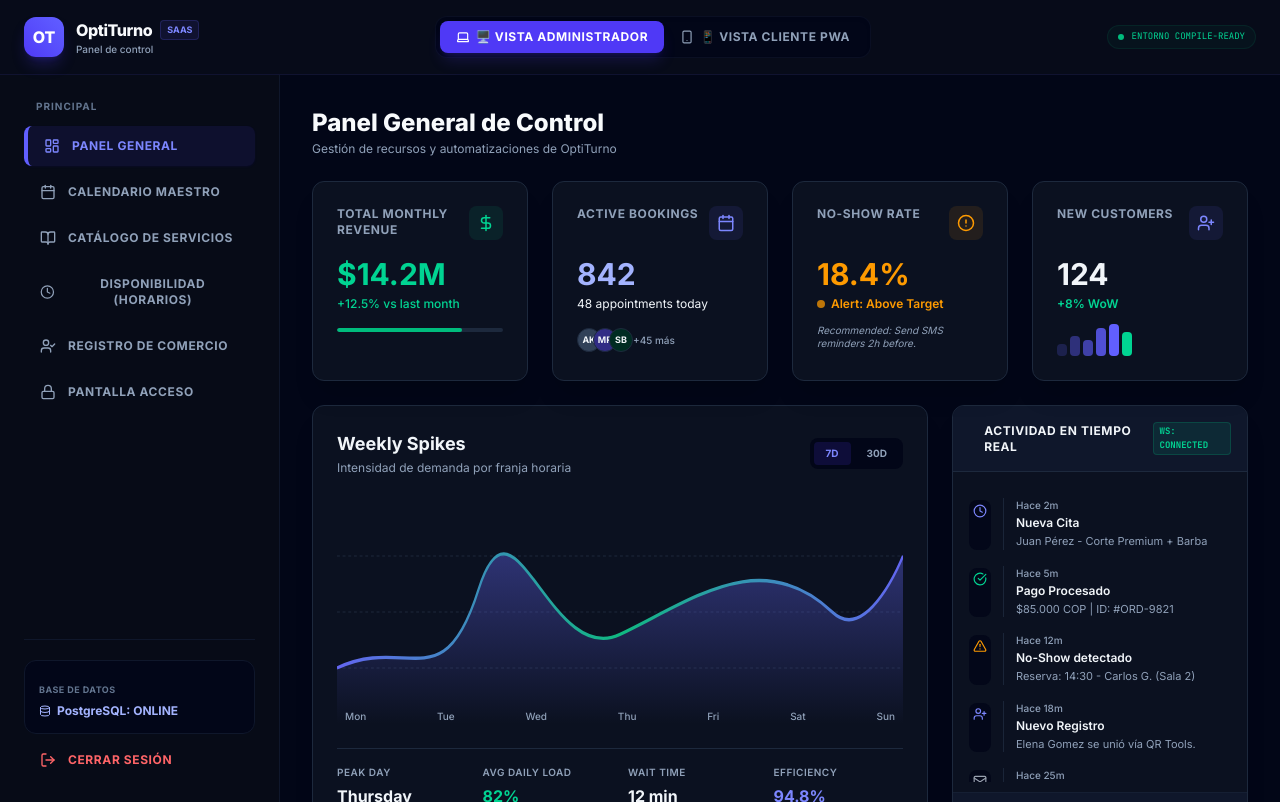
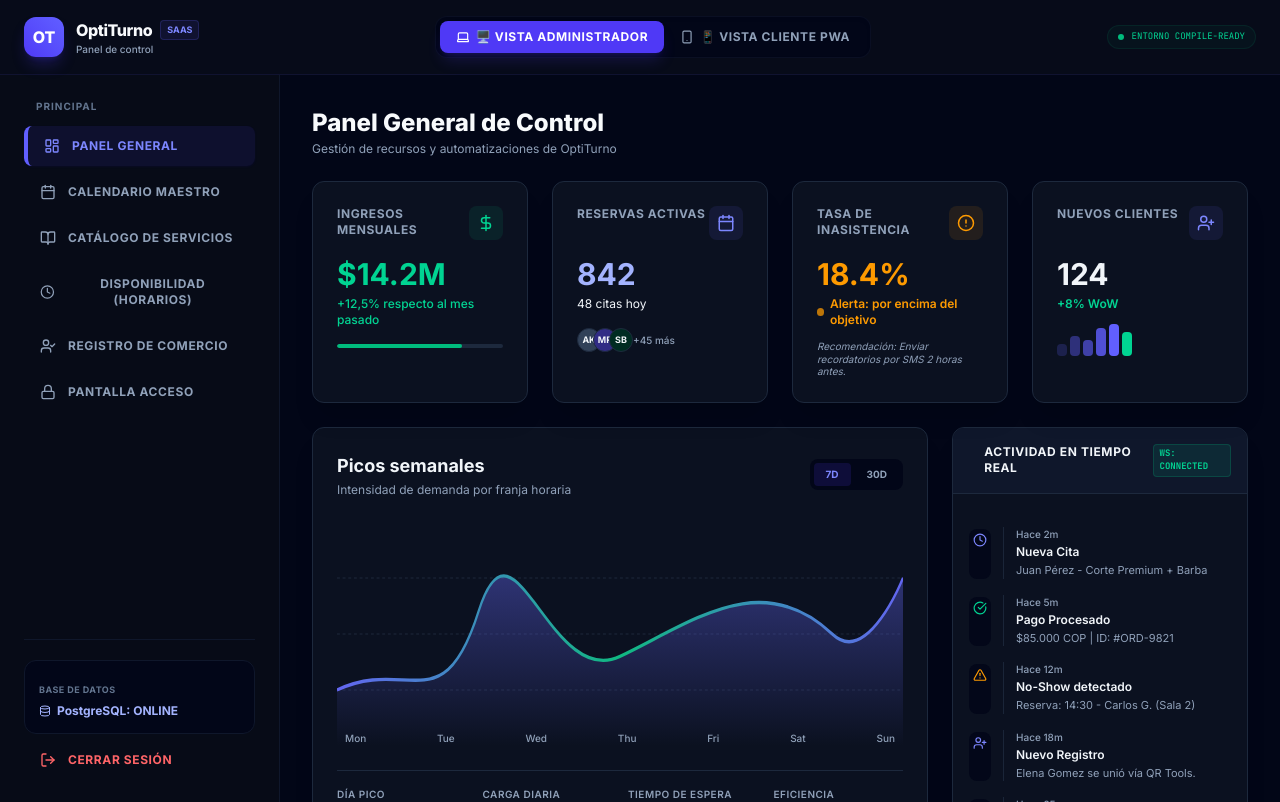
Before and after one commit to Alejandro-27/OptiTurno, a React (Vite) app in the folder frontend/: page / in a window 1280 px wide. Built offline with nearby package versions, Linux system fonts and the light colour scheme.

Commit message:
Traducción

```diff
--- a/frontend/src/components/AdminDashboard.tsx
+++ b/frontend/src/components/AdminDashboard.tsx
@@ -49,34 +49,34 @@
       {/* KPI Grid */}
       <div className="grid grid-cols-1 sm:grid-cols-2 lg:grid-cols-4 gap-6">
 
-        {/* KPI 1: Revenue (Emerald) */}
+        {/* KPI 1: Ingresos mensuales */}
         <div className="bg-[#0b1120] border border-slate-800 p-6 rounded-xl hover:border-slate-700 transition-all shadow-xl relative overflow-hidden group">
           <div className="flex justify-between items-start">
-            <span className="text-slate-400 text-xs font-bold uppercase tracking-wider">Total Monthly Revenue</span>
+            <span className="text-slate-400 text-xs font-bold uppercase tracking-wider">Ingresos mensuales</span>
             <div className="p-2 bg-emerald-500/10 rounded-lg text-emerald-400">
               <DollarSign size={18} />
             </div>
           </div>
           <div className="mt-4">
             <span className="text-3xl font-bold text-emerald-400 font-sans">$14.2M</span>
-            <span className="block text-emerald-400 text-xs font-medium mt-1">+12.5% vs last month</span>
+            <span className="block text-emerald-400 text-xs font-medium mt-1">+12,5% respecto al mes pasado</span>
           </div>
           <div className="w-full h-1 bg-slate-800 rounded-full mt-4 overflow-hidden">
             <div className="h-full bg-emerald-500 rounded-full w-3/4 transition-all duration-1000"></div>
           </div>
         </div>
 
-        {/* KPI 2: Active Bookings (Indigo) */}
+        {/* KPI 2: Reservas activas */}
         <div className="bg-[#0b1120] border border-slate-800 p-6 rounded-xl hover:border-slate-700 transition-all shadow-xl relative overflow-hidden group">
           <div className="flex justify-between items-start">
-            <span className="text-slate-400 text-xs font-bold uppercase tracking-wider">Active Bookings</span>
+            <span className="text-slate-400 text-xs font-bold uppercase tracking-wider">Reservas activas</span>
             <div className="p-2 bg-indigo-500/10 rounded-lg text-indigo-400">
               <Calendar size={18} />
             </div>
           </div>
           <div className="mt-4">
             <span className="text-3xl font-bold text-indigo-300 font-sans">842</span>
-            <span className="block text-slate-450 text-xs mt-1">48 appointments today</span>
+            <span className="block text-slate-450 text-xs mt-1">48 citas hoy</span>
           </div>
           <div className="flex -space-x-2 mt-4 items-center">
             <span className="w-6 h-6 rounded-full border border-slate-800 bg-slate-700 flex items-center justify-center text-[9px] font-bold">AK</span>
@@ -86,10 +86,10 @@
           </div>
         </div>
 
-        {/* KPI 3: No-Show Rate (Amber Warn) */}
+        {/* KPI 3: Tasa de inasistencia */}
         <div className="bg-[#0b1120] border border-slate-800 p-6 rounded-xl hover:border-slate-700 transition-all shadow-xl relative overflow-hidden group">
           <div className="flex justify-between items-start">
-            <span className="text-slate-400 text-xs font-bold uppercase tracking-wider">No-Show Rate</span>
+            <span className="text-slate-400 text-xs font-bold uppercase tracking-wider">Tasa de inasistencia</span>
             <div className="p-2 bg-amber-500/10 rounded-lg text-amber-500">
               <AlertCircle size={18} />
             </div>
@@ -98,16 +98,16 @@
             <span className="text-3xl font-bold text-amber-500 font-sans">18.4%</span>
             <div className="flex items-center gap-1.5 mt-1">
               <span className="w-2 h-2 rounded-full bg-amber-500 animate-pulse"></span>
-              <span className="text-amber-500 text-xs font-semibold">Alert: Above Target</span>
+              <span className="text-amber-500 text-xs font-semibold">Alerta: por encima del objetivo</span>
             </div>
           </div>
-          <p className="text-[10px] text-slate-400 mt-3 italic leading-tight">Recommended: Send SMS reminders 2h before.</p>
+          <p className="text-[10px] text-slate-400 mt-3 italic leading-tight">Recomendación: Enviar recordatorios por SMS 2 horas antes.</p>
         </div>
 
-        {/* KPI 4: New Customers */}
+        {/* KPI 4: Nuevos clientes */}
         <div className="bg-[#0b1120] border border-slate-800 p-6 rounded-xl hover:border-slate-700 transition-all shadow-xl relative overflow-hidden group">
           <div className="flex justify-between items-start">
-            <span className="text-slate-400 text-xs font-bold uppercase tracking-wider">New Customers</span>
+            <span className="text-slate-400 text-xs font-bold uppercase tracking-wider">Nuevos clientes</span>
             <div className="p-2 bg-indigo-500/10 rounded-lg text-indigo-400">
               <UserPlus size={18} />
             </div>
@@ -131,11 +131,11 @@
       {/* Main Charts & Stream */}
       <div className="grid grid-cols-1 lg:grid-cols-3 gap-6">
 
-        {/* Weekly Spikes: High Fidelity Demands graph */}
+        {/* Picos semanales: Gráfico de demandas de alta fidelidad */}
         <div className="lg:col-span-2 bg-[#0b1120] border border-slate-800 rounded-xl p-6 flex flex-col justify-between shadow-xl">
           <div className="flex justify-between items-center">
             <div>
-              <h3 className="text-lg font-bold text-slate-100">Weekly Spikes</h3>
+              <h3 className="text-lg font-bold text-slate-100">Picos semanales</h3>
               <p className="text-xs text-slate-400 mt-0.5">Intensidad de demanda por franja horaria</p>
             </div>
             <div className="flex gap-1 bg-slate-950 p-1 rounded-lg">
@@ -175,19 +175,19 @@
           {/* Graph metadata metrics row */}
           <div className="grid grid-cols-2 md:grid-cols-4 gap-4 pt-4 border-t border-slate-800 text-center md:text-left">
             <div>
-              <p className="text-[10px] text-slate-400 font-semibold uppercase tracking-wider">Peak Day</p>
-              <p className="text-base font-bold text-slate-100 mt-1">Thursday</p>
+              <p className="text-[10px] text-slate-400 font-semibold uppercase tracking-wider">Día pico</p>
+              <p className="text-base font-bold text-slate-100 mt-1">Jueves</p>
             </div>
             <div>
-              <p className="text-[10px] text-slate-400 font-semibold uppercase tracking-wider">Avg Daily Load</p>
+              <p className="text-[10px] text-slate-400 font-semibold uppercase tracking-wider">Carga diaria promedio</p>
               <p className="text-base font-bold text-emerald-400 mt-1">82%</p>
             </div>
             <div>
-              <p className="text-[10px] text-slate-400 font-semibold uppercase tracking-wider">Wait Time</p>
+              <p className="text-[10px] text-slate-400 font-semibold uppercase tracking-wider">Tiempo de espera</p>
               <p className="text-base font-bold text-slate-100 mt-1">12 min</p>
             </div>
             <div>
-              <p className="text-[10px] text-slate-400 font-semibold uppercase tracking-wider">Efficiency</p>
+              <p className="text-[10px] text-slate-400 font-semibold uppercase tracking-wider">Eficiencia</p>
               <p className="text-base font-bold text-indigo-400 mt-1">94.8%</p>
             </div>
           </div>
@@ -290,7 +290,7 @@
           <div className="absolute -top-12 -right-12 w-32 h-32 bg-indigo-500/10 rounded-full blur-2xl group-hover:bg-indigo-500/20 transition-all duration-500"></div>
 
           <div className="relative z-20">
-            <span className="bg-indigo-600 text-white px-2.5 py-0.5 text-[9px] font-bold rounded-full mb-2.5 inline-block uppercase tracking-wider shadow">Pro Feature</span>
+            <span className="bg-indigo-600 text-white px-2.5 py-0.5 text-[9px] font-bold rounded-full mb-2.5 inline-block uppercase tracking-wider shadow">Característica profesional</span>
             <h5 className="text-base font-bold text-indigo-300 flex items-center gap-1.5 leading-snug">
               Inteligencia Predictiva
               <Sparkles size={14} className="text-indigo-400 animate-pulse" />
```
